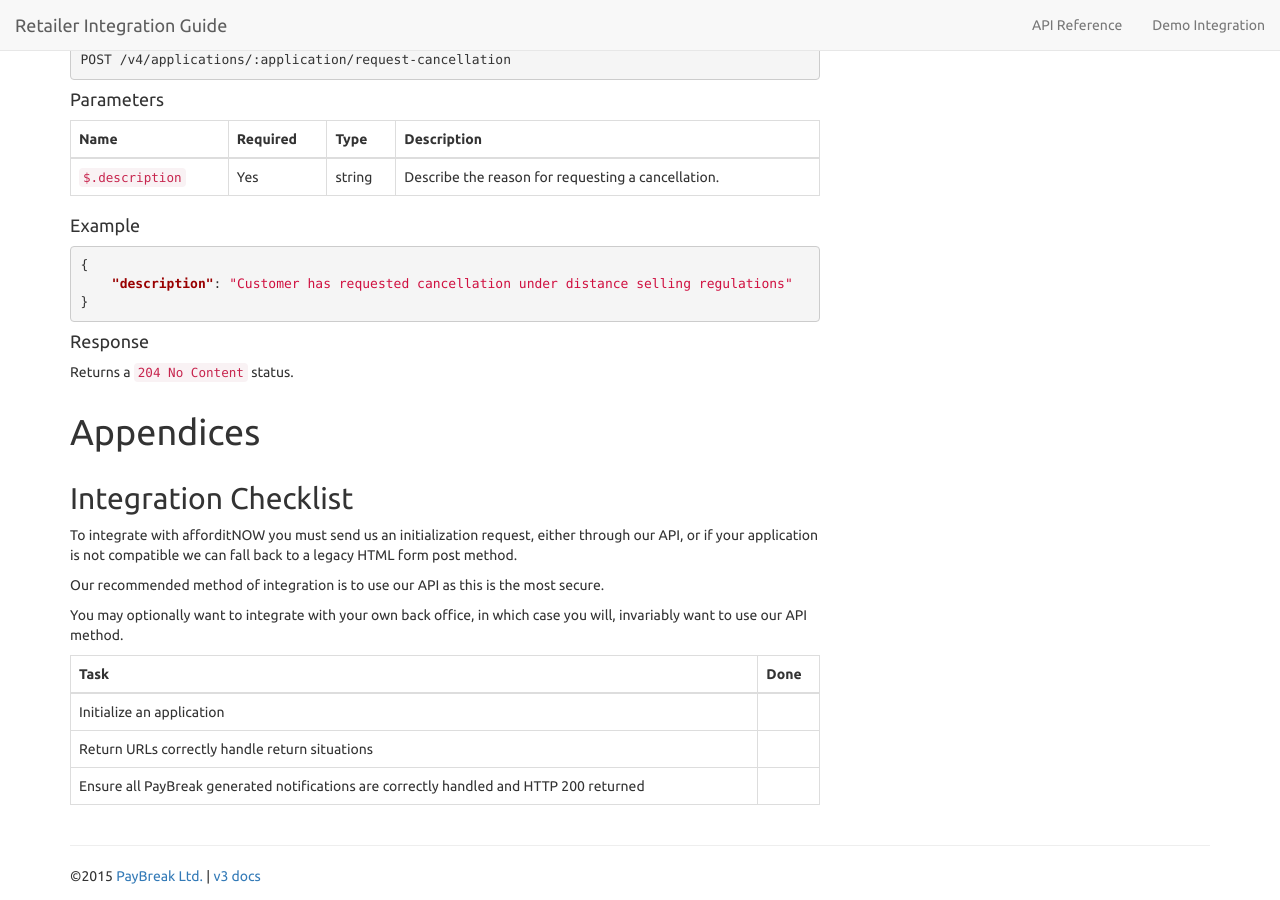
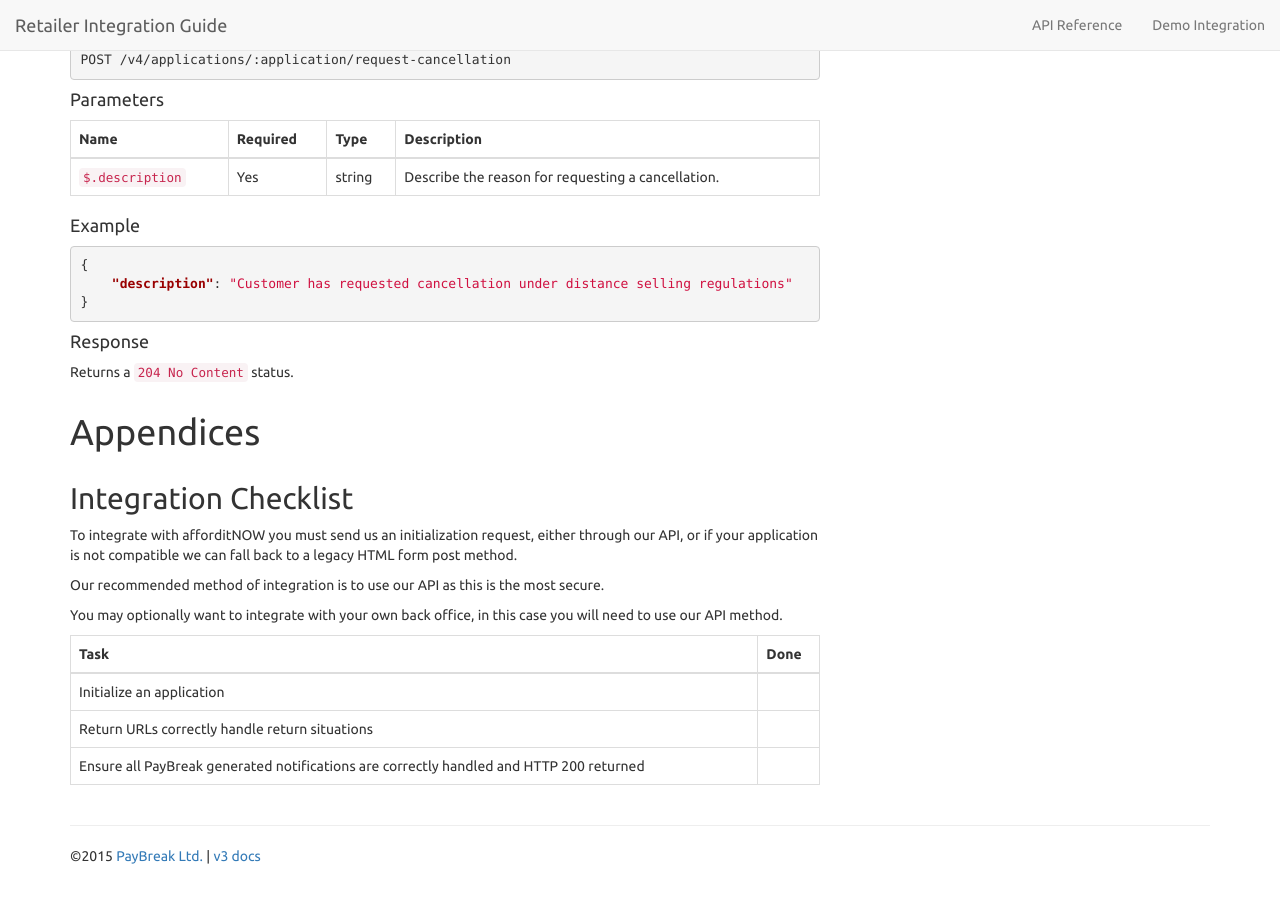
Before and after one commit to PayBreak/retailer-integration-guide, a Jekyll site: the page built from index.md, in a window 1280 px wide and 900 px high, scrolled down 8511 px. Built offline with Jekyll 4.4.1, drawn with Linux system fonts in a browser that asks for light colours; nearby versions of some CDN libraries; Markdown is read by kramdown in place of the engine named in the settings.

Commit message:
Update index.md

```diff
--- a/index.md
+++ b/index.md
@@ -334,7 +334,7 @@ initialization request, either through our API, or if your application is not co
 
 Our recommended method of integration is to use our API as this is the most secure.
 
-You may optionally want to integrate with your own back office, in which case you will, invariably want to use our API method.
+You may optionally want to integrate with your own back office, in this case you will need to use our API method.
 
 Task | Done
 --- | ---
```
